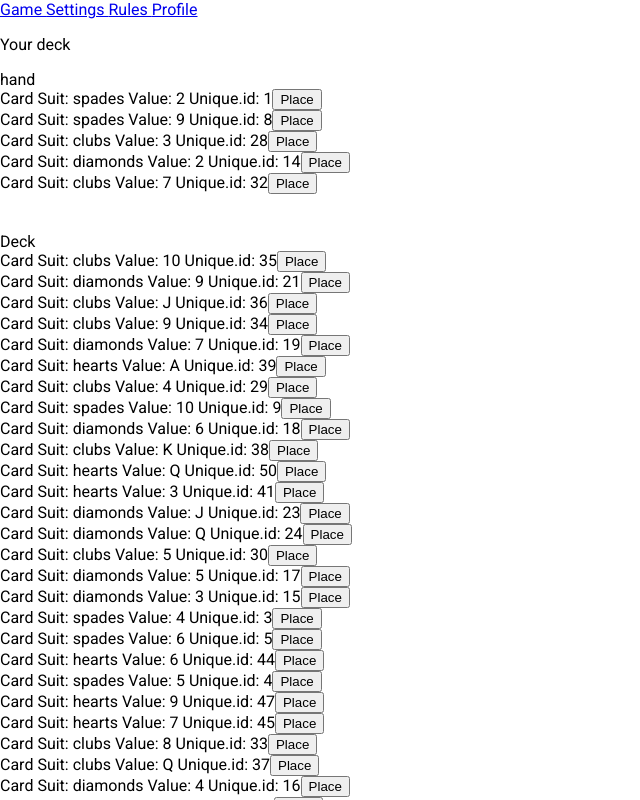
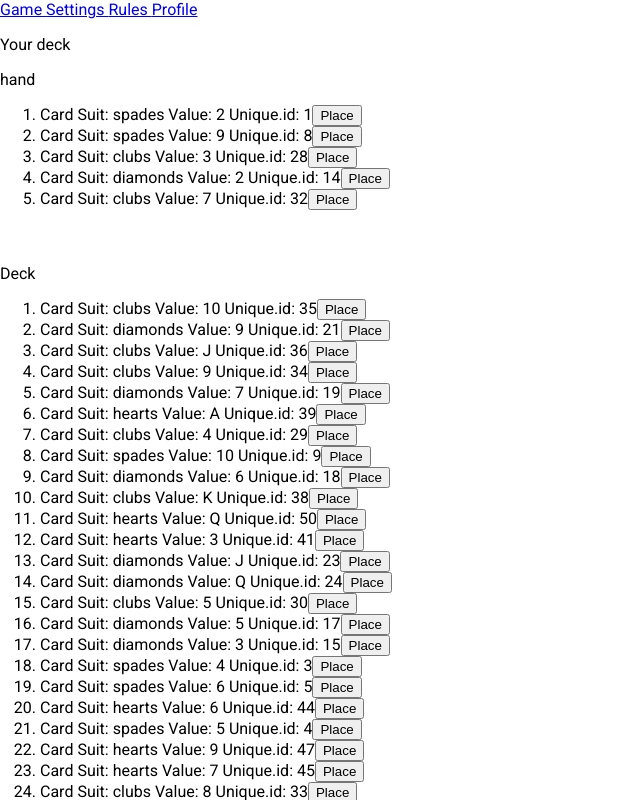
Before and after one commit to karenliberman/weblab-Loki, a React app: page /game in a window 1280 px wide. Shown: the top 800 px of the page, without its empty margins (0-640 px from the left). Built offline with nearby package versions, Linux system fonts and the light colour scheme; no server answers; the HTML template or start-up script is replaced by a standard one.

Commit message:
easier to debug changes

```diff
--- a/client/src/components/modules/Card.js
+++ b/client/src/components/modules/Card.js
@@ -8,10 +8,12 @@ class Card extends Component {
 
   render() {
     return (
+      <li>
       <div>
         Card Suit: {this.props.suit} Value: {this.props.value} Unique.id: {this.props._id}
         <button onClick={this.props.playerMove}>Place</button>
       </div>
+      </li>
     );
   }
 }
--- a/client/src/components/modules/Deck.js
+++ b/client/src/components/modules/Deck.js
@@ -3,7 +3,7 @@ import Card from "./Card.js"
 
 const SUITS = ["spades", "diamonds", "clubs", "hearts"];
 const VALUES = ["A", "2", "3", "4", "5", "6", "7", "8", "9", "10", "J", "Q", "K"];
-const CARD_IN_HAND = 10;
+const CARD_IN_HAND = 5;
 const NUM_DECKS = 1;
 
 class Deck extends Component {
@@ -24,7 +24,7 @@ class Deck extends Component {
 
   newHand = () => {
     let cur_deck = this.state.cards.slice();
-    let cur_hand = cur_deck.splice(0,5);
+    let cur_hand = cur_deck.splice(0,CARD_IN_HAND);
 
     this.setState({cards: cur_deck})
     return cur_hand
@@ -117,9 +117,11 @@ class Deck extends Component {
 
 
         hand
+        <ol>
         {this.state.hand.map((card, index) => (
           <Card value={card.value} suit={card.suit} _id={card._id} playerMove={() => this.playerMove(index)}/>
         ))}
+        </ol>
 
 
         <br/>
@@ -127,9 +129,11 @@ class Deck extends Component {
 
 
         Deck
+        <ol>
         {this.state.cards.map((card, index) => (
-          <Card value={card.value} suit={card.suit} _id={card._id} playerMove={() => this.playerMove(index)}/>
+          <Card value={card.value} suit={card.suit} _id={card._id}/>
         ))}
+        </ol>
 
       </div>
     );
```
